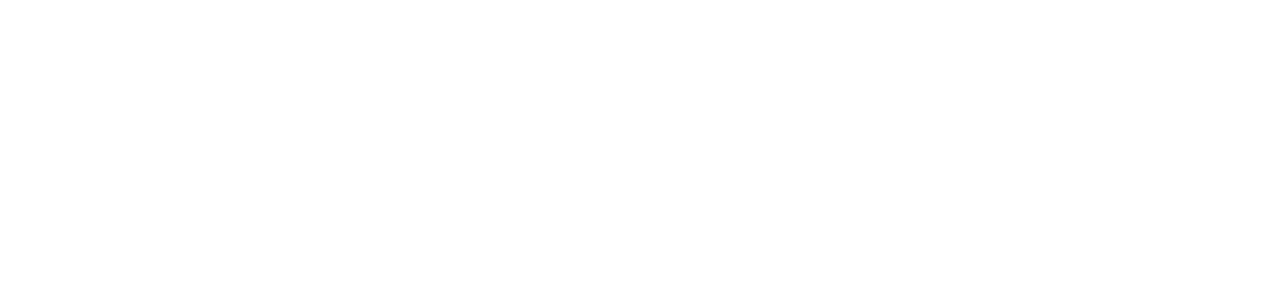
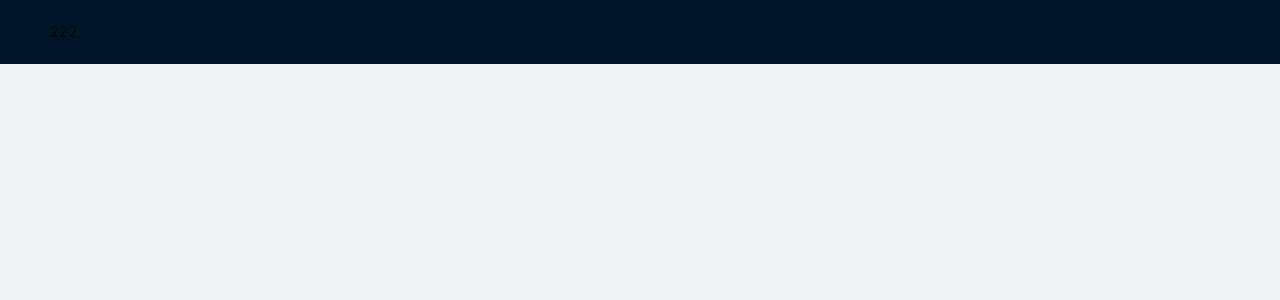
Before and after one commit to lys122519/speak-freely-react, a React (Create React App) app: page /space/1 in a window 1280 px wide. Shown: the top 300 px of the page. Built offline with nearby package versions, Linux system fonts and the light colour scheme.

Commit message:
用户空间页面创建

```diff
--- /dev/null
+++ b/src/pages/space.tsx
@@ -0,0 +1,23 @@
+import { Layout } from "antd";
+import { Outlet } from "react-router-dom";
+
+
+const { Header, Content } = Layout;
+
+const UserSpace: React.FC = () => {
+    return (
+        <div>
+            <Layout style={{ minHeight: "100vh", display: "flex", flexDirection: "column" }}>
+                <Header>222</Header>
+                <Content style={{ flexGrow: 1 }}>
+                    <div className="user-space-content">
+                        <Outlet />
+                        <Outlet />
+                    </div>
+                </Content>
+            </Layout>
+        </div>
+    )
+}
+
+export default UserSpace;
--- a/src/routers.tsx
+++ b/src/routers.tsx
@@ -3,6 +3,7 @@
 import Article from "./pages/article";
 import Home from "./pages/home";
 import Recommendation from "./pages/recommendation";
+import UserSpace from "./pages/space";
 
 const Routers: React.FC<any> = () => {
     return (
@@ -15,7 +16,7 @@
                     <Route path="articles" element={<Article />} />
                 </Route>
                 <Route path="space">
-                    <Route path=":userId"></Route>
+                    <Route path=":userId" element={<UserSpace />}></Route>
                 </Route>
             </Route>
         </Routes>
```
